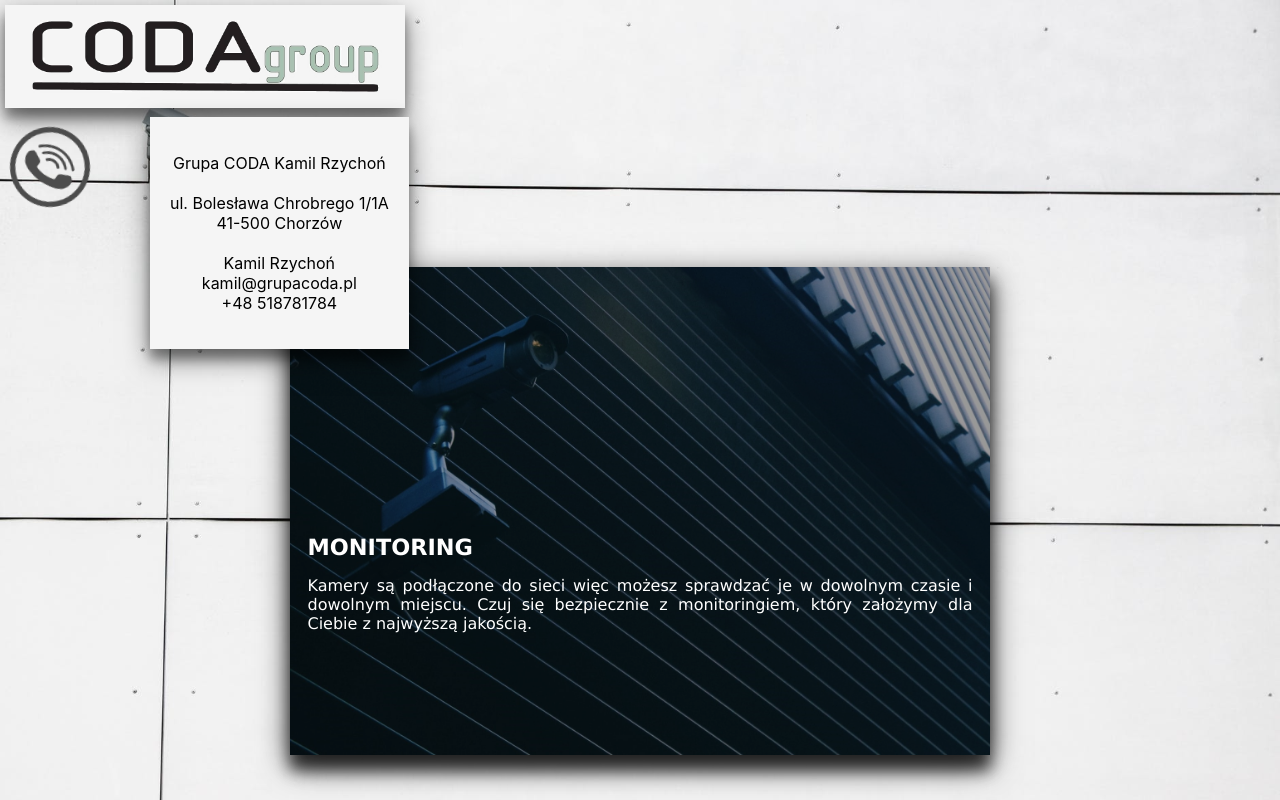
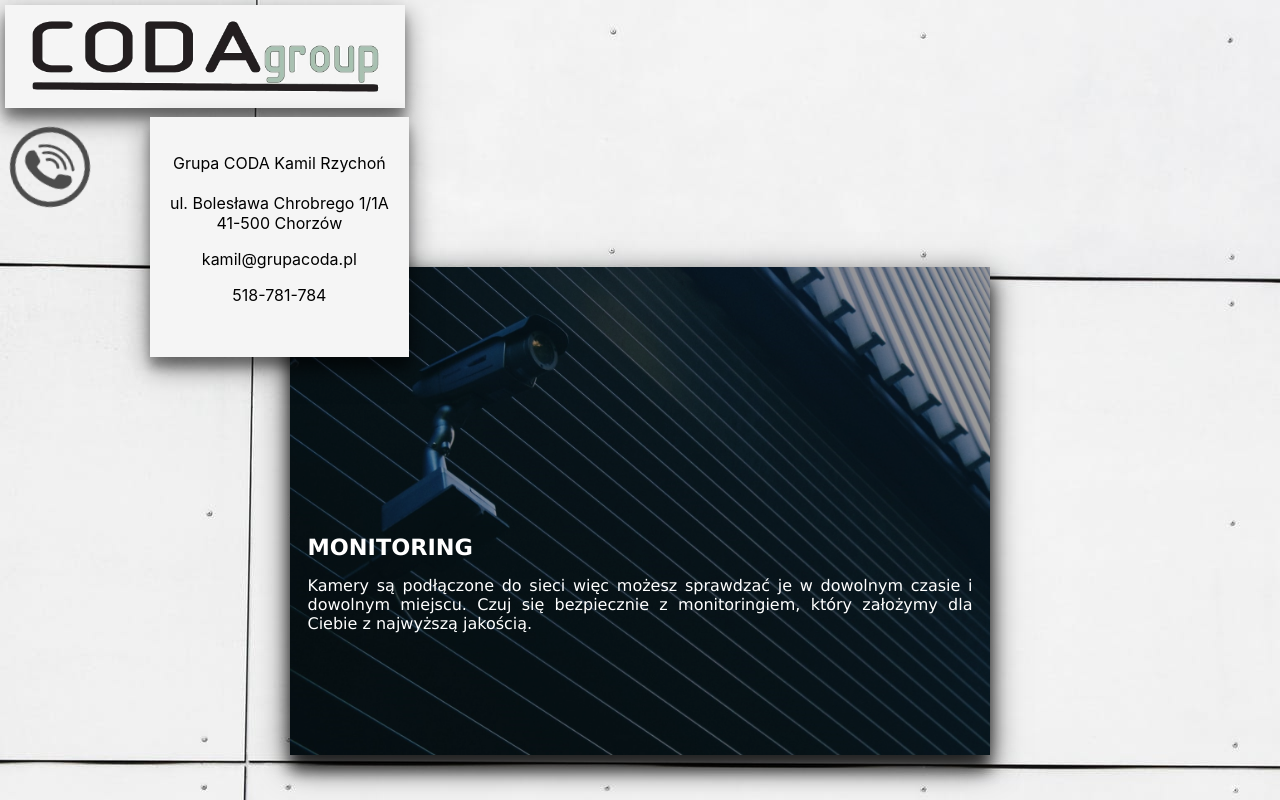
Before and after one commit to hajzeer/CODA_web_2_react, a React (Create React App) app: page / in a window 1280 px wide. Both pictures are taken after a click on the picture 50 px from the left and 166 px from the top of the page. Shown: the top 800 px of the page. Built offline with nearby package versions, Linux system fonts and the light colour scheme.

Commit message:
CODA_website react 1.9.1

```diff
--- a/src/App.css
+++ b/src/App.css
@@ -1,7 +1,6 @@
 
-@media only screen and (max-width: 700px) {
-    body:before {
-        content: "";
+    body::before {
+        content: url("media/back.jpeg");
         display: block;
         position: fixed;
         left: 0;
@@ -16,12 +15,12 @@
       }
     body{
         background-image: url("media/back.jpeg");
-        background-size: 400%;
+        background-size: 100%;
         background-attachment: fixed !important;
-        background-position: fixed;
+        background-repeat: no-repeat;
         background-color: #e6e6e6;
     }
-}
+
 
 
 .logo{
--- a/src/Menu.js
+++ b/src/Menu.js
@@ -34,10 +34,8 @@ class Menu extends Component {
                             <li>Grupa CODA Kamil Rzychoń</li>
                             <br/>
                             <li>ul. Bolesława Chrobrego 1/1A<br/>41-500 Chorzów</li>
-                            <br/>
-                            <li>Kamil Rzychoń</li>
-                            <li>kamil@grupacoda.pl</li>
-                            <li>+48 518781784</li>
+                            <li><p>kamil@grupacoda.pl</p></li>
+                            <li><p>518-781-784</p></li>
                         </ul>
                     </div>
                 </Fade>
```
Also changed, not shown: src/media/mobile back.jfif (deleted).
